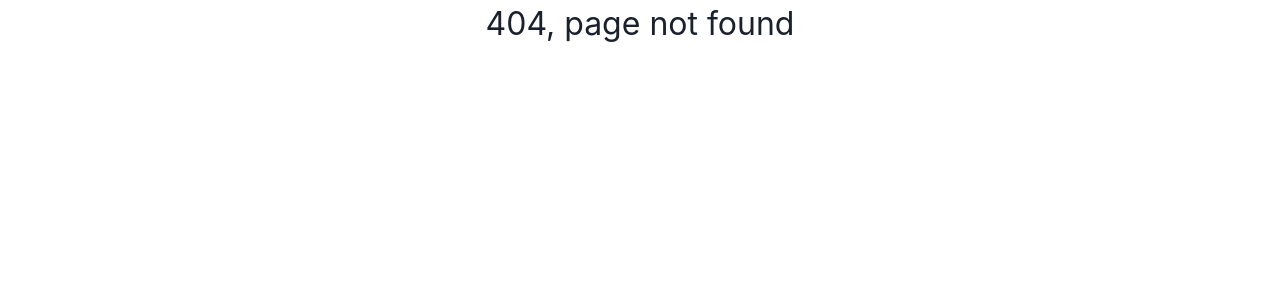
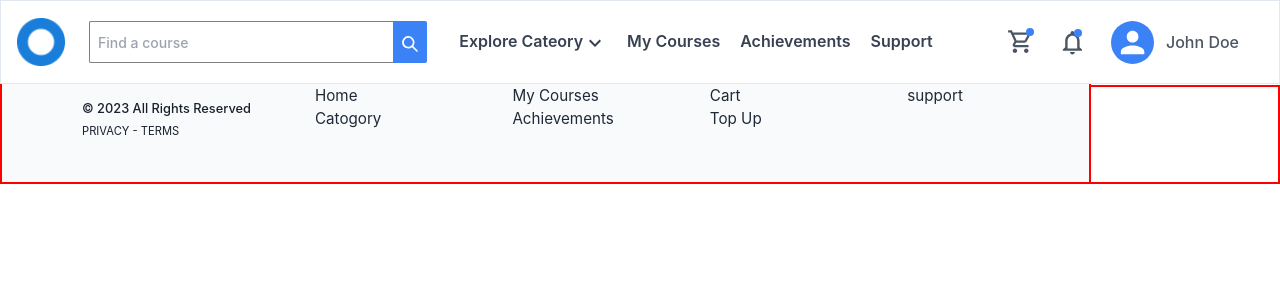
Before and after one commit to Tosmel2/AYA-LMS, a React (Create React App) app: page /search-results in a window 1280 px wide. Before the commit this address had no page. Shown: the top 300 px of the page. Built offline with nearby package versions, Linux system fonts and the light colour scheme.

Commit message:
feat/frontend lms

```diff
--- a/src/App.js
+++ b/src/App.js
@@ -4,7 +4,7 @@ import { ChakraProvider, theme } from "@chakra-ui/react";
 import Homepage from "./components/Homepage";
 import { BrowserRouter, Route, Routes } from "react-router-dom";
 import CoursePostingForm from "./Page/Course/Courses";
-// import SearchResult from "./Page/Course/SearchResult";
+import SearchResult from "./Page/Course/SearchResult";
 import Profile from "./components/Profile/Profile";
 import AdminLogin from "./Page/admin/adminLog";
 // import Register from "./Page/Register/register";
@@ -47,7 +47,7 @@ function App() {
           />
           {/* <Route path='/' element={<LandingPage />} /> */}
           <Route exact path='/profile' element={<Profile />} />
-          {/* <Route exact path='/search-results' element={<SearchResult />} /> */}
+          <Route exact path='/search-results' element={<SearchResult />} />
           <Route exact path='/instructor/register' element={<InstructorRegister />} />
           <Route exact path='/instructor/login' element={<InstructorLogin />} />
           <Route exact path='/instructor/dashboard' element={<InstructorDashboard />} />
--- a/src/Page/Course/SearchResult.jsx
+++ b/src/Page/Course/SearchResult.jsx
@@ -1,153 +1,98 @@
-// // import React from 'react'
-// // import Navbar from '../../molecules/Navbar'
-// // import Footer from '../../molecules/Footer'
-// // import img from '../../assets/crypto.png'
-// // import '../../styles/searchResult.css'
+import React, { useState } from 'react';
+import Navbar from '../../molecules/Navbar';
+import Footer from '../../molecules/Footer';
+import img from '../../assets/crypto.png';
+import '../../styles/searchResult.css';
+import { Icon } from "@chakra-ui/react";
+import { AiOutlineStar, AiFillStar } from "react-icons/ai";
+import { SearchIcon } from "@chakra-ui/icons";
 
+// const url = `http://localhost:5000/api/v1/courses/search`;
 
-// // const courses = [
-// //   {
-// //     id: 1,
-// //     img: img,
-// //     title: 'Getting Started with Web3 Development',
-// //     instructor: 'Sebastein arbogast',
-// //     rating: 4.6,
-// //     price: 0.062,
-// //     currency: 'ETH'
-// //   },
-// //   {
-// //     id: 2,
-// //     img: img,
-// //     title: 'Advanced Web3 Development',
-// //     instructor: 'John Doe',
-// //     rating: 4.8,
-// //     price: 0.1,
-// //     currency: 'ETH'
-// //   },
-// //   {
-// //     id: 3,
-// //     img: img,
-// //     title: 'Advanced Blockchain Technology',
-// //     instructor: 'John Doe',
-// //     rating: 5.2,
-// //     price: 0.1,
-// //     currency: 'ETH'
-// //   }
-// // ]
+const url = `https://ayapod5-be.onrender.com/api/v1/courses/search`
 
+const SearchResult = () => {
+  const [searchQuery, setSearchQuery] = useState('');
+  const [courses, setCourses] = useState([]);
 
-// // const SearchResult =()=>{
-// //     return(
-// //         <>
-// //         <Navbar/>
-// //             <div className='res-wrp'>
-// //                 <div className='res-box'>
-// //                     <h1 className='res-head'>3 results for "Web3 Foundations"</h1>
-// //                     <div className='result'>
+  const handleSearch = () => {
+    const searchUrl = `${url}/search?q=${encodeURIComponent(searchQuery)}`;
+    fetch(searchUrl)
+      .then(response => response.json())
+       .then(data => setCourses(data.results))
+      .catch(error => console.log(error));
+  };
 
-// //                     {courses.map(course => (
-// //                     <div className='result-card' key={course.id}>
-// //                       <div className='res-open'>
-// //                         <img src={course.img} alt="" />
-// //                         <div className='res-text'>
-// //                           <h3>{course.title}</h3>
-// //                           <p>{course.instructor}</p>
-// //                           <p>{course.rating}</p>
-// //                         </div>
-// //                       </div>
-// //                       <div className='res-price'>
-// //                         <p>{course.price}</p>
-// //                         <p id='crncy'>{course.currency}</p>
-// //                       </div>
-// //                     </div>
-// //                   ))}
-
-// //                         {/* <div className='result-card'>
-// //                             <div className='res-open'>
-// //                             <img src={img} alt="" />
-// //                             <div className='res-text'>
-// //                                 <h3>Getting Started with Web3 Development</h3>
-// //                                 <p>Sebastein arbogast</p>
-// //                                 <p>4.6</p>
-// //                             </div>
-// //                             </div>
-// //                             <div className='res-price'>
-// //                                 <p>0.062</p>
-// //                                 <p id='crncy'>ETH</p>
-// //                             </div>
-// //                         </div> */}
-
-
-// //                     </div>
-// //                 </div>
-// //             </div>
-// //         <Footer/>
-// //         </>
-// //     )
-// // }
-
-// // export default SearchResult
-
-
-// import React, { useState, useEffect } from 'react'
-// import Navbar from '../../molecules/Navbar'
-// import Footer from '../../molecules/Footer'
-// import img from '../../assets/crypto.png'
-// import '../../styles/searchResult.css'
-
-
-// // const url = `http://localhost:5000/api/v1/courses/search/:id`
+  return (
+    <>
+      <Navbar />
+      <div className="res-wrp" style={{ border:'2px solid red'}}>
+        <div className="res-box">
 
 
 
-// const SearchResult = () => {
-//   const [searchQuery, setSearchQuery] = useState('');
-//   const [courses, setCourses] = useState([])
+          {/* Add search bar */}
+          <div className="search-bar ml-6">
+          <input
+            type='text'
+            placeholder='Find a course'
+            className='border border-r-0 rounded-sm rounded-r-none p-2 text-gray-600 lg:max-w-[19rem] w-full lg:w-80 mx-0'
+            value={searchQuery}
+            onChange={(e) => setSearchQuery(e.target.value)}
+          />
 
-//   const handleSearch = () => {
-//   const url = `http://localhost:5000/api/v1/courses/search?q=${encodeURIComponent(searchQuery)}`;
-//   fetch(url)
-//     .then(response => response.json())
-//     .then(data => setCourses(data))
-//     .catch(error => console.log(error))
-//   }
+          <button className='bg-blue-500 w-fit h-fit p-[.57rem] rounded-l-none rounded-sm my-1'>
+            <SearchIcon onClick={handleSearch}/>
+          </button>
+            {/* <input
+              type="text"
+              placeholder="Search courses..."
+              value={searchQuery}
+              onChange={(e) => setSearchQuery(e.target.value)}
+            />
+            <button onClick={handleSearch}>Search</button> */}
 
-//   // useEffect(() => {
-//   //   fetch(url)
-//   //     .then(response => response.json())
-//   //     .then(data => setCourses(data))
-//   //     .catch(error => console.log(error))
-//   // }, [])
+            <h1 className="res-head">
+            {courses.length > 0
+              ? `${courses.length} results for "${searchQuery}"`
+              : 'Search for courses'}
+          </h1>
+          </div>
 
-//   return (
-//     <>
-//       <Navbar />
-//       <div className='res-wrp'>
-//         <div className='res-box'>
-//           <h1 className='res-head'>{courses.length} results for "Web3 Foundations"</h1>
-//           <div className='result'>
-//             {courses.map(course => (
-//               <div className='result-card' key={course.id}>
-//                 <div className='res-open'>
-//                   <img src={course.img || img} alt="" />
-//                   <div className='res-text'>
-//                     <h3>{course.title}</h3>
-//                     <p>{course.instructor}</p>
-//                     <p>{course.rating}</p>
-//                   </div>
-//                 </div>
-//                 <div className='res-price'>
-//                   <p>{course.price}</p>
-//                   <p id='crncy'>{course.currency}</p>
-//                 </div>
-//               </div>
-//             ))}
-//           </div>
-//         </div>
-//       </div>
-//       <Footer />
-//     </>
-//   )
-// }
+          <div className="result">
+            {courses.map(course => (
+              <div className="result-card my-6" key={course.id}>
+                <div className="res-open">
+                  <img src={course.img || img} alt="course img" className="block object-cover object-center rounded w-full" />
+                  <div className="res-text">
+                    <h1>{course.title}</h1>
+                    <p>Instructor: {course.instructor}</p>
+                    <p className="text-md text-[#197DDA] text-xl">
+                      <Icon as={AiFillStar} />
+                      <Icon as={AiFillStar} />
+                      <Icon as={AiFillStar} />
+                      <Icon as={AiFillStar} />
+                      <Icon as={AiOutlineStar} />
+                    </p>
+                    {/* <p>{course.description}</p> */}
+                  </div>
+                </div>
+                <div className="res-price">
+                  <p>0.062</p>
+                  <p id="crncy">ETH</p>
+                </div>
+              </div>
+            ))}
+          </div>
+        </div>
+      </div>
 
-// export default SearchResult
+      <div style={{position:'absolute', bottom:'0', border:'2px solid red'}}>
+        <Footer />
+      </div>
+      {/* <Footer /> */}
+    </>
+  );
+};
+
+export default SearchResult;
--- a/src/components/Homepage/Navbar.jsx
+++ b/src/components/Homepage/Navbar.jsx
@@ -1,5 +1,5 @@
 import React, { useState } from "react";
-import { ChevronDownIcon, SearchIcon } from "@chakra-ui/icons";
+import { ChevronDownIcon} from "@chakra-ui/icons";
 import { Link, NavLink, useNavigate } from "react-router-dom";
 import {
   Box,
@@ -7,7 +7,8 @@ import {
   Popover,
   PopoverContent,
   PopoverTrigger,
-  // useColorModeValue,
+  useColorModeValue,
+  Button,
   // Flex,
   // HStack,
   // VStack,
@@ -33,6 +34,7 @@ import {
   ShoppingCartOutlined,
 } from "@mui/icons-material";
 import Logo from "../../assets/lms_logo.png";
+// import SearchResult from "./Page/Course/SearchResult";
 
 const navitems = [
   {
@@ -96,9 +98,42 @@ const navitems = [
 ];
 
 const Navbar = () => {
+  const firstname = sessionStorage.getItem('firstname');
+  const lastname = sessionStorage.getItem('lastname');
   // const user = JSON.parse(sessionStorage.getItem('user'))
   const [showNav, setShowNav] = useState(false);
   const navigate = useNavigate();
+
+
+  // const url = `http://localhost:5000/api/v1/courses`;
+
+  // const [searchQuery, setSearchQuery] = useState('');
+  // const [courses, setCourses] = useState([]);
+
+  // const handleSearch = () => {
+  //   navigate("/search-results");
+  //   const searchUrl = `${url}/search?q=${encodeURIComponent(searchQuery)}`;
+  //   fetch(searchUrl)
+  //     .then(response => response.json())
+  //     .then(data => setCourses(data.results))
+  //     .catch(error => console.log(error));
+  // };
+
+  // const url = `http://localhost:5000/api/v1/courses/search`;
+
+  // const SearchResult = () => {
+  //   const [searchQuery, setSearchQuery] = useState('');
+  //   const [courses, setCourses] = useState([]);
+
+  //   const handleSearch = () => {
+  //     const searchUrl = `${url}/search?q=${encodeURIComponent(searchQuery)}`;
+  //     fetch(searchUrl)
+  //       .then(response => response.json())
+  //        .then(data => setCourses(data.results))
+  //       .catch(error => console.log(error));
+  //   };
+
+
   return (
     <div
       className='w-full fixed top-0 z-20 bg-white min-h-[2rem] flex flex-col lg:flex-row justify-between px-4 py-4 gap-x-20 ease-in duration-500 border'
@@ -145,15 +180,30 @@ const Navbar = () => {
           }}
         />
         <form className='w-full flex flex-row items-center lg:justify-center px-0 gap-0'>
-          <input
+        <Button
+            as={'a'}
+            display={{ base: 'none', md: 'inline-flex' }}
+            fontSize={'md'}
+            fontWeight={500}
+            color={'white'}
+            bg={useColorModeValue('#197DDA', '#FAD744')}
+            href={'/search-results'}
+            _hover={{
+              bg: 'blue.400',
+            }}>
+            Find a course
+          </Button>
+          {/* <input
             type='text'
             placeholder='Find a course'
             className='border border-r-0 rounded-sm rounded-r-none p-2 text-gray-600 lg:max-w-[19rem] w-full lg:w-80 mx-0'
+            // value={searchQuery}
+            // onChange={(e) => setSearchQuery(e.target.value)}
           />
 
           <button className='bg-blue-500 w-fit h-fit p-[.57rem] rounded-l-none rounded-sm my-1'>
-            <SearchIcon />
-          </button>
+            <SearchIcon onClick={handleSearch}/>
+          </button> */}
         </form>
       </div>
 
@@ -304,14 +354,15 @@ const Navbar = () => {
               <Person className='text-white' sx={{ fontSize: "2.2rem" }} />
             </div>
             <span className='font-medium text-gray-600 whitespace-nowrap'>
-            <NavLink to="/profile">John Doe</NavLink>
-            {/* <NavLink to="/profile">{user.firstname} {user.lastname}</NavLink> */}
+            {/* <NavLink to="/profile">John Doe</NavLink> */}
+            <NavLink to="/profile">{firstname} {lastname}</NavLink>
             </span>
           </div>
         </div>
       </div>
     </div>
   );
+      // };
 };
 
 export default Navbar;
--- a/src/components/Instructor/Hero.jsx
+++ b/src/components/Instructor/Hero.jsx
@@ -11,6 +11,8 @@ import {
 import instructorhero from '../../assets/instructor-hero.png'
 
 const Hero = ({href}) => {
+  const firstname = sessionStorage.getItem('firstname');
+  const lastname = sessionStorage.getItem('lastname');
   // const user = JSON.parse(localStorage.getItem('user'))
   return (
     <>
@@ -27,7 +29,7 @@ const Hero = ({href}) => {
         <div class="text-gray-600 body-font">
           <div class="container px-5 py-4 mx-auto">
             <div class="flex flex-col text-center w-full mb-4">
-              <h1 class=" text-4xl font-bold mb-2 text-gray-100">Welcome, Adewale</h1>
+              <h1 class=" text-4xl font-bold mb-2 text-gray-100">Welcome, {firstname} {lastname}</h1>
               <p class="lg:w-2/3 mx-auto leading-relaxed text-xl text-gray-100">Instructor Data at a glance</p>
             </div>
               <div class="flex flex-wrap -m-4 text-center p-6">
--- a/src/components/Instructor/InstructorLogin.jsx
+++ b/src/components/Instructor/InstructorLogin.jsx
@@ -71,6 +71,11 @@ const Login = () => {
     }).catch(error => {
         console.log(error.message)
         setStatus(true)
+        Swal.fire({
+          icon: 'error',
+          title: 'Oops...',
+          text: error.response.data.message || 'Login Failed',
+        });
     })
 }
   return (
--- a/src/components/Instructor/InstructorRegister.jsx
+++ b/src/components/Instructor/InstructorRegister.jsx
@@ -54,6 +54,7 @@ export default function Register() {
   const handleSubmit = (e) => {
     e.preventDefault();
     setStatus(false)
+    // console.log(`User registration`)
 
     axios.post(url, user)
     .then((res) => {
@@ -80,6 +81,11 @@ export default function Register() {
     }).catch(error => {
         console.log(error.message)
         setStatus(true)
+        Swal.fire({
+          icon: 'error',
+          title: 'Oops...',
+          text: error.response.data.message || 'Registration Failed',
+        });
     })
 }
 
--- a/src/components/Register.jsx
+++ b/src/components/Register.jsx
@@ -55,6 +55,8 @@ export default function Register() {
 
   const handleSubmit = (e) => {
     e.preventDefault();
+    sessionStorage.setItem("firstname", user.firstname);
+    sessionStorage.setItem("lastname", user.lastname);
     setStatus(false)
 
     axios.post(url, user)
--- a/src/styles/searchResult.css
+++ b/src/styles/searchResult.css
@@ -5,22 +5,23 @@
 }
 body{
   width: 100%;
-  height: 100vh;
-  overflow: hidden;
+  height: 100%;
+  /* overflow: hidden; */
 }
 .res-wrp{
   width: 100%;
-  height: 460px;
+  height: 100%;
   margin-top: 85px;
   /* background-color: springgreen; */
   display: flex;
   justify-content: center;
   align-items: center;
+  /* border: 2px solid blue; */
 }
 .res-box{
   /* background-color: red; */
   width: 90%;
-  height: 95%;
+  height: 100%;
   display: flex;
   flex-direction: column;
   justify-content: space-between;
@@ -32,7 +33,7 @@ body{
 .result{
   /* background-color: whitesmoke; */
   width: 100%;
-  height: 380px;
+  height: 100%;
   display: flex;
   flex-direction: column;
   gap: 3%;
@@ -63,13 +64,13 @@ body{
   flex-direction: column;
   justify-content: space-between;
 }
-.res-text h3{
-  font-size: 16px;
+.res-text h1{
+  font-size: 1.3rem;
   font-weight: 600;
 }
 .res-text p{
-  text-transform: uppercase;
-  font-size: 10px;
+  /* text-transform: uppercase; */
+  font-size: 14px;
   font-weight: 500;
 }
 .res-price{
```
